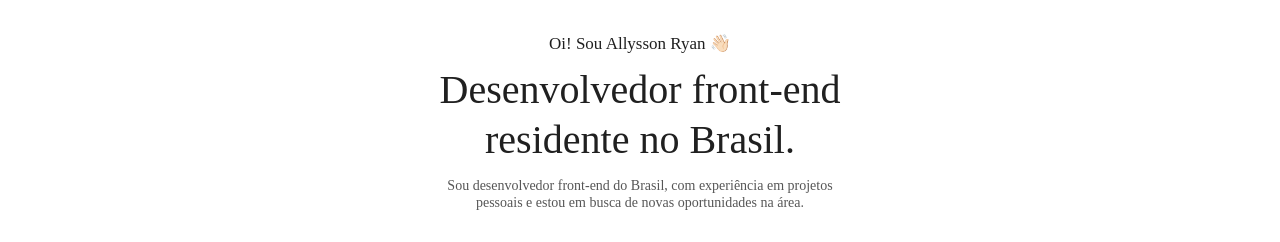
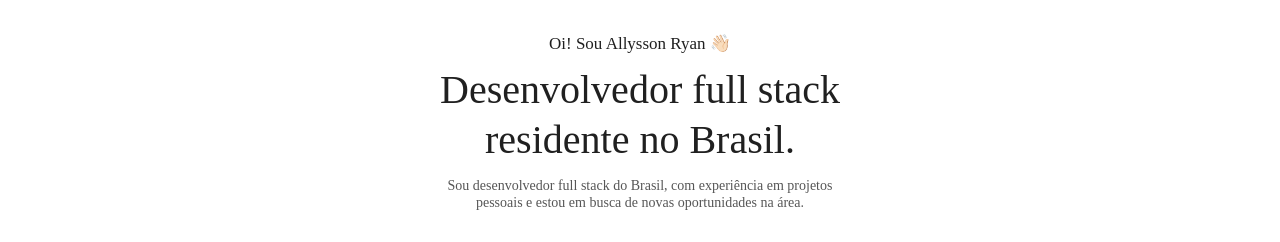
Before and after one commit to Allysson-ryan/Interface-MeuPortifolio-Pessoal-2.0-, a React (Vite) app: page / in a window 1280 px wide. Shown: the part 277-519 px from the top of the page. Built offline with nearby package versions, Linux system fonts and the light colour scheme; no server answers; a web font is replaced by a local one.

Commit message:
Change job title from front-end to full stack developer

```diff
--- a/src/Sections/HomeSection.tsx
+++ b/src/Sections/HomeSection.tsx
@@ -18,12 +18,12 @@ const HomeSection = () => {
             Oi! Sou Allysson Ryan 👋🏻
           </h3>
           <h1 className="text-h1-410 max-sm:text-[30px] sm:text-[40px] text-[50px] font-secondary w-[100%] flex items-center justify-center text-center leading-tight mt-2">
-            Desenvolvedor front-end
+            Desenvolvedor full stack
             <br />
             residente no Brasil.
           </h1>
           <p className="text-p-410 max-sm:text-[13px] sm:text-[14px] text-[16px] font-secondary text-secondary text-center max-sm:w-[70%] w-[55%] leading-tight mt-3 mb-5">
-            Sou desenvolvedor front-end do Brasil, com experiência em projetos
+            Sou desenvolvedor full stack do Brasil, com experiência em projetos
             pessoais e estou em busca de novas oportunidades na área.
           </p>
         </div>
```
